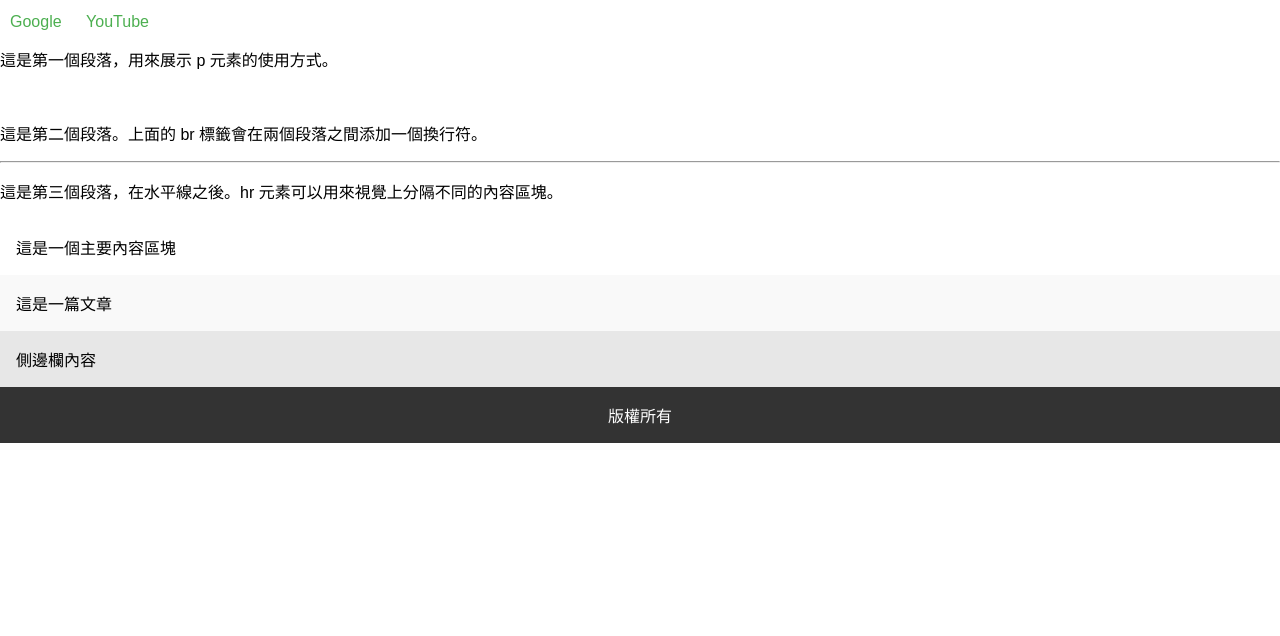
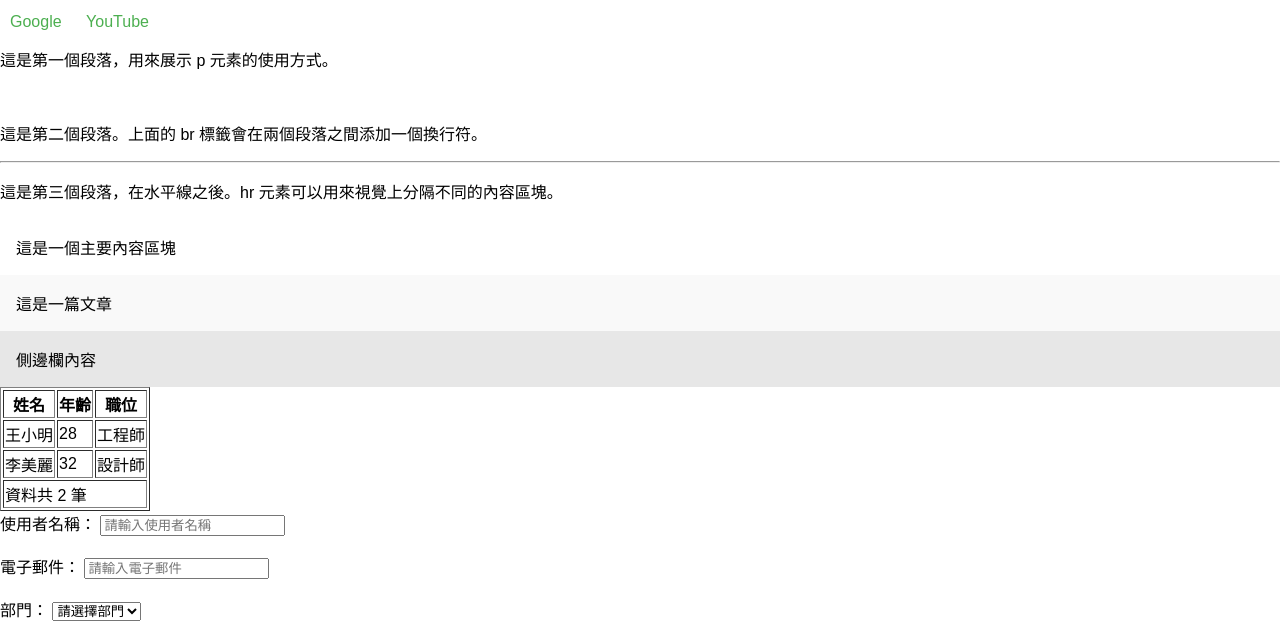
Before and after one commit to wtto393384-tw/M1409003, a plain HTML site: page 20260309.html in a window 1280 px wide. Shown: the part 148-784 px from the top of the page. Drawn offline with Linux system fonts and the light colour scheme.

Commit message:
update 202603090903

```diff
--- a/20260309.html
+++ b/20260309.html
@@ -69,6 +69,58 @@ nav a {
 <section>這是一個主要內容區塊</section>
 <article>這是一篇文章</article>
 <aside>側邊欄內容</aside>
+
+<!-- 表格示例 -->
+<table border="1">
+  <thead>
+    <tr>
+      <th>姓名</th>
+      <th>年齡</th>
+      <th>職位</th>
+    </tr>
+  </thead>
+  <tbody>
+    <tr>
+      <td>王小明</td>
+      <td>28</td>
+      <td>工程師</td>
+    </tr>
+    <tr>
+      <td>李美麗</td>
+      <td>32</td>
+      <td>設計師</td>
+    </tr>
+  </tbody>
+  <tfoot>
+    <tr>
+      <td colspan="3">資料共 2 筆</td>
+    </tr>
+  </tfoot>
+</table>
+
+<!-- 表單示例 -->
+<form>
+  <label for="username">使用者名稱：</label>
+  <input type="text" id="username" name="username" placeholder="請輸入使用者名稱">
+  <br><br>
+  <label for="email">電子郵件：</label>
+  <input type="email" id="email" name="email" placeholder="請輸入電子郵件">
+  <br><br>
+  <label for="department">部門：</label>
+  <select id="department" name="department">
+    <option value="">請選擇部門</option>
+    <option value="it">資訊部</option>
+    <option value="hr">人力資源部</option>
+    <option value="sales">銷售部</option>
+    <option value="marketing">行銷部</option>
+  </select>
+  <br><br>
+  <label for="comments">備註：</label>
+  <textarea id="comments" name="comments" rows="4" cols="50" placeholder="請輸入備註信息"></textarea>
+  <br><br>
+  <input type="submit" value="提交">
+</form>
+
 <footer>版權所有</footer>
 </body>
 </html>
```
